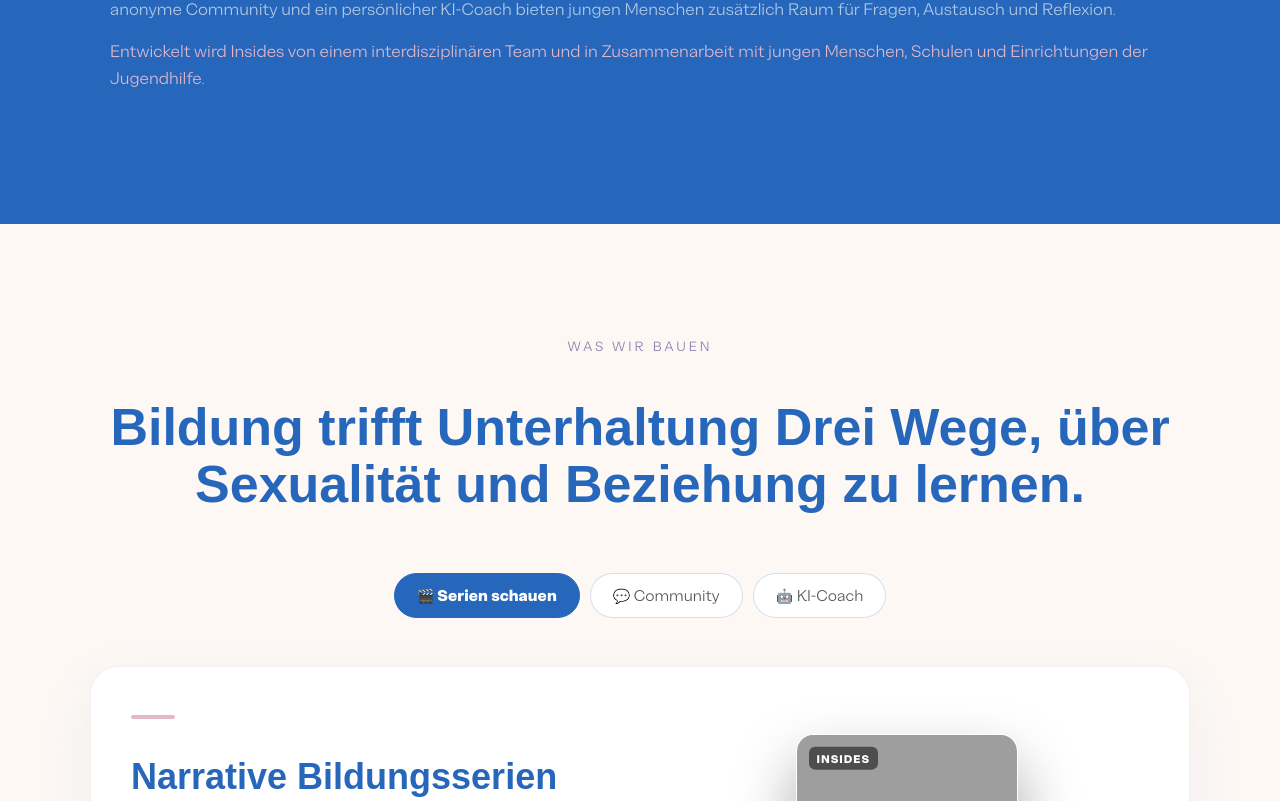
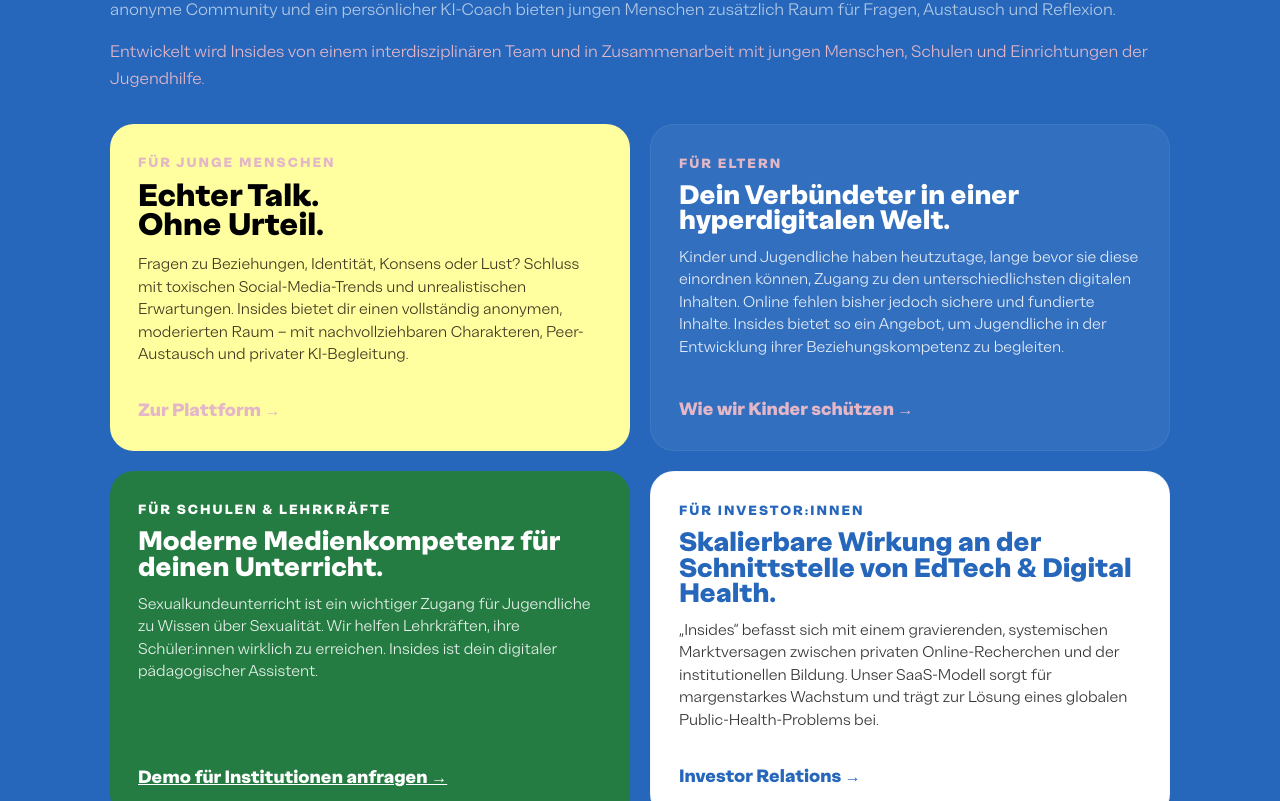
Before and after one commit to toobahasnain/insides-landing, a React (Create React App) app: page / in a window 1280 px wide. Shown: the part 1579-2380 px from the top of the page. Built offline with nearby package versions, Linux system fonts and the light colour scheme; grey boxes are pictures that could not be loaded; a web font is replaced by a local one.

Commit message:
Commit: sync workspace changes

```diff
--- a/src/App.js
+++ b/src/App.js
@@ -14,7 +14,7 @@
     langBtn: "EN",
     hero: {
       badge: "Demnächst verfügbar",
-      h1: "Zuschauen. Lernen.", h2: "Erleben Sie realistische Intimität",
+      h1: "Zuschauen. Lernen. Erleben", h2: "Realistische Intimität",
       sub: "Streame realistische Storys über Liebe, Beziehungen und Sexualität. Lerne aus den Erfahrungen anderer und teile deine eigenen. Nutze unseren KI-Coach, um deine Beziehungen und Intimität besser zu verstehen.",
       emailLabel: "Sei unter den Ersten, wenn wir starten",
       emailPlaceholder: "deine@email.de", emailBtn: "Benachrichtigen",
@@ -63,7 +63,7 @@
     langBtn: "DE",
     hero: {
       badge: "Coming Soon",
-      h1: "Watch. Learn.", h2: "Enjoy Realistic Intimacy",
+      h1: "Watch. Learn. Enjoy", h2: "Realistic Intimacy",
       sub: "Stream realistic stories about love, relationships and sexuality. Learn from other people’s experiences and share your own. Use our AI coach to gain a better understanding of your relationships and intimacy.",
       emailLabel: "Be the first to know when we launch",
       emailPlaceholder: "your@email.com", emailBtn: "Notify me",
@@ -569,7 +569,53 @@
                 <p style={{ color: "rgba(255,255,255,0.65)", fontSize: 15, lineHeight: 1.8, marginBottom: 12 }}>{t.about.text1}</p>
                 <p style={{ color: "rgba(255,255,255,0.65)", fontSize: 15, lineHeight: 1.8, marginBottom: 12 }}>{t.about.text2}</p>
                 <p style={{ color: C.blush, fontSize: 15, lineHeight: 1.8, marginBottom: 32 }}>{t.about.text3}</p>
-                {/* tag badges removed */}
+                {/* Audience Cards (adapted from provided Tailwind markup) */}
+                <motion.div
+                  initial={{ opacity: 0, y: 24 }}
+                  whileInView={{ opacity: 1, y: 0 }}
+                  viewport={{ once: true }}
+                  className="audience-grid"
+                >
+                  {/* Card 1 */}
+                  <motion.div whileHover={{ y: -6 }} style={{ background: C.pale, color: "black", padding: 28, borderRadius: 24, display: "flex", flexDirection: "column", justifyContent: "space-between" }}>
+                    <div>
+                      <div style={{ fontSize: 12, fontWeight: 700, letterSpacing: 2, textTransform: "uppercase", color: C.blush, marginBottom: 8 }}>{lang === "de" ? "Für Junge Menschen" : "For Young People"}</div>
+                      <h3 style={{ fontSize: 28, fontWeight: 900, margin: "0 0 12px", lineHeight: 1.05 }}>{lang === "de" ? <>Echter Talk.<br />Ohne Urteil.</> : <>Real talk.<br />No judgement.</>}</h3>
+                      <p style={{ color: "rgb(66, 54, 32)", fontSize: 14, lineHeight: 1.6 }}>{lang === "de" ? "Fragen zu Beziehungen, Identität, Konsens oder Lust? Schluss mit toxischen Social-Media-Trends und unrealistischen Erwartungen. Insides bietet dir einen vollständig anonymen, moderierten Raum – mit nachvollziehbaren Charakteren, Peer-Austausch und privater KI-Begleitung." : "Questions about relationships, identity, consent or desire? Say goodbye to toxic social-media trends and unrealistic expectations. Insides offers a fully anonymous, moderated space — realistic characters, peer exchange and a private AI companion."}</p>
+                    </div>
+                    <a href="/genz" style={{ marginTop: 18, color: C.blush, fontWeight: 700, textDecoration: "none" }}>{lang === "de" ? "Zur Plattform →" : "Visit platform →"}</a>
+                  </motion.div>
+
+                  {/* Card 2 */}
+                  <motion.div whileHover={{ y: -6 }} style={{ background: "rgba(255,255,255,0.06)", color: "white", padding: 28, borderRadius: 24, display: "flex", flexDirection: "column", justifyContent: "space-between", border: "1px solid rgba(255,255,255,0.06)" }}>
+                    <div>
+                      <div style={{ fontSize: 12, fontWeight: 700, letterSpacing: 2, textTransform: "uppercase", color: C.blush, marginBottom: 8 }}>{lang === "de" ? "Für Eltern" : "For Parents"}</div>
+                      <h3 style={{ fontSize: 24, fontWeight: 900, margin: "0 0 12px", lineHeight: 1.05 }}>{lang === "de" ? "Dein Verbündeter in einer hyperdigitalen Welt." : "Your ally in a hyper-digital world."}</h3>
+                      <p style={{ color: "rgba(255,255,255,0.88)", fontSize: 14, lineHeight: 1.6 }}>{lang === "de" ? "Kinder und Jugendliche haben heutzutage, lange bevor sie diese einordnen können, Zugang zu den unterschiedlichsten digitalen Inhalten. Online fehlen bisher jedoch sichere und fundierte Inhalte. Insides bietet so ein Angebot, um Jugendliche in der Entwicklung ihrer Beziehungskompetenz zu begleiten." : "Children and young people today encounter a wide range of digital content long before they can contextualize it. There is a lack of safe, evidence-based audiovisual content online. Insides offers resources to support young people in developing relationship skills and exploring their sexuality safely."}</p>
+                    </div>
+                    <a href="/parents" style={{ marginTop: 18, color: C.blush, fontWeight: 700, textDecoration: "none" }}>{lang === "de" ? "Wie wir Kinder schützen →" : "How we protect children →"}</a>
+                  </motion.div>
+
+                  {/* Card 3 */}
+                  <motion.div whileHover={{ y: -6 }} style={{ background: C.evergreen, color: "white", padding: 28, borderRadius: 24, display: "flex", flexDirection: "column", justifyContent: "space-between" }}>
+                    <div>
+                      <div style={{ fontSize: 12, fontWeight: 700, letterSpacing: 2, textTransform: "uppercase", marginBottom: 8 }}>{lang === "de" ? "Für Schulen & Lehrkräfte" : "For Schools & Educators"}</div>
+                      <h3 style={{ fontSize: 24, fontWeight: 900, margin: "0 0 12px", lineHeight: 1.05 }}>{lang === "de" ? "Moderne Medienkompetenz für deinen Unterricht." : "Modern media literacy for your classroom."}</h3>
+                      <p style={{ color: "rgba(255,255,255,0.9)", fontSize: 14, lineHeight: 1.6 }}>{lang === "de" ? "Sexualkundeunterricht ist ein wichtiger Zugang für Jugendliche zu Wissen über Sexualität. Wir helfen Lehrkräften, ihre Schüler:innen wirklich zu erreichen. Insides ist dein digitaler pädagogischer Assistent." : "Sex education is an important channel for young people to learn about sexuality. We support teachers in reaching students effectively — Insides acts as your digital pedagogical assistant."}</p>
+                    </div>
+                    <a href="/educators" style={{ marginTop: 18, color: "white", fontWeight: 700, textDecoration: "underline" }}>{lang === "de" ? "Demo für Institutionen anfragen →" : "Request an institutional demo →"}</a>
+                  </motion.div>
+
+                  {/* Card 4 */}
+                  <motion.div whileHover={{ y: -6 }} style={{ background: "white", color: C.midnight, padding: 28, borderRadius: 24, display: "flex", flexDirection: "column", justifyContent: "space-between", border: "1px solid rgba(38,103,187,0.06)" }}>
+                    <div>
+                      <div style={{ fontSize: 12, fontWeight: 700, letterSpacing: 2, textTransform: "uppercase", color: C.midnight, marginBottom: 8 }}>{lang === "de" ? "Für Investor:innen" : "For Investors"}</div>
+                      <h3 style={{ fontSize: 24, fontWeight: 900, margin: "0 0 12px", lineHeight: 1.05 }}>{lang === "de" ? "Skalierbare Wirkung an der Schnittstelle von EdTech & Digital Health." : "Scalable impact at the intersection of EdTech & Digital Health."}</h3>
+                      <p style={{ color: "#333", fontSize: 14, lineHeight: 1.6 }}>{lang === "de" ? "„Insides“ befasst sich mit einem gravierenden, systemischen Marktversagen zwischen privaten Online-Recherchen und der institutionellen Bildung. Unser SaaS-Modell sorgt für margenstarkes Wachstum und trägt zur Lösung eines globalen Public-Health-Problems bei." : "Insides addresses a major systemic market failure between private online research and institutional education. Our layered SaaS model delivers margin-strong growth while contributing to a global public-health solution."}</p>
+                    </div>
+                    <a href="/investors" style={{ marginTop: 18, color: C.midnight, fontWeight: 700, textDecoration: "none" }}>{lang === "de" ? "Investor Relations →" : "Investor relations →"}</a>
+                  </motion.div>
+                </motion.div>
               </div>
               {/* RIGHT — team mockup illustration removed */}
             </div>
@@ -626,6 +672,10 @@
           .desk-nav{display:none!important}
           .hamburger{display:block!important}
         }
+        .audience-grid{display:grid;grid-template-columns:repeat(2,1fr);gap:20px;margin-top:24px}
+        @media(max-width:768px){
+          .audience-grid{grid-template-columns:1fr}
+        }
       `}</style>
     </div>
   );
```
